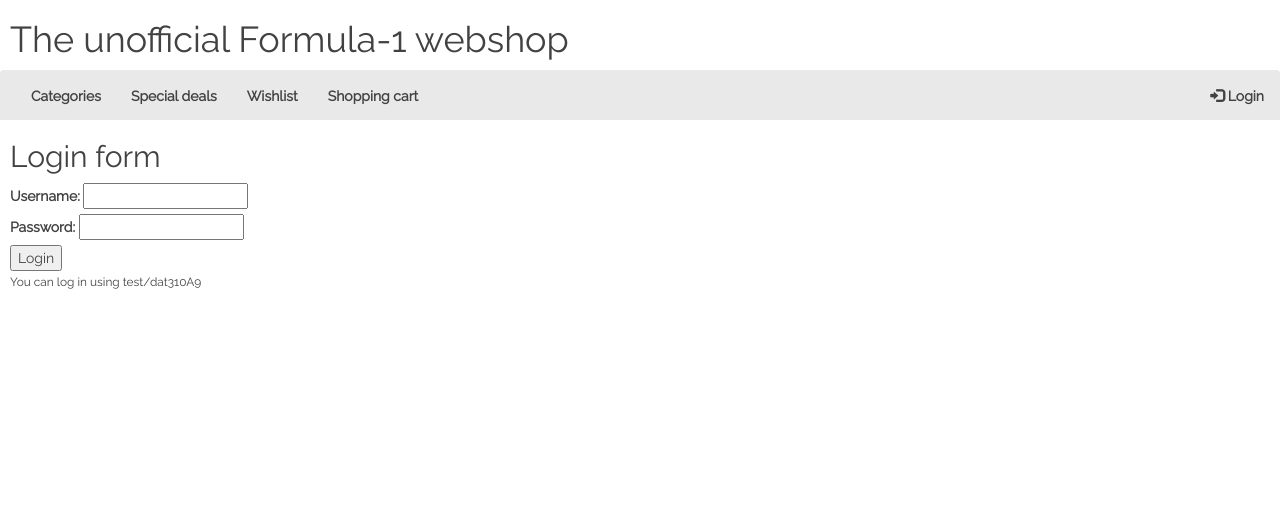
After one commit to hansludvig/dat310_web, a Flask app: page /login in a window 1280 px wide. The commit adds this page. Shown: the top 529 px of the page. Run offline with Flask 2, Linux system fonts and the light colour scheme; some libraries are stand-ins or nearby versions.

Commit message:
login added

```diff
--- a/assignments/9/app.py
+++ b/assignments/9/app.py
@@ -4,8 +4,10 @@
 
 from flask import Flask, request, render_template, g, flash, redirect, url_for, session
 import mysql.connector
+from werkzeug.security import generate_password_hash, check_password_hash
 
 app = Flask(__name__)
+app.debug = True
 
 # Application config
 app.config["DATABASE_USER"] = "root"
@@ -123,7 +125,7 @@
                                  "normal_price": i[3],
                                  "bonus_price": i[4],
                                  "img": i[5]})
-        return render_template("index.html", product_list=product_list)
+        return render_template("index.html", product_list=product_list, username=session.get("username", None))
     except mysql.connector.Error as err:
         print(err)
         return render_template("layout.html", msg="erreor")
@@ -360,6 +362,43 @@
         else:
             return render_template("checkout_0.html")
 
+# ASSIGN 9 ---------------------------------------------------------------------------------------------
+
+@app.route("/login", methods=["GET", "POST"])
+def login():
+    if request.method == "POST":  # if the form was submitted (otherwise we just display form)
+        if valid_login(request.form["username"], request.form["password"]):
+            session["username"] = request.form["username"]
+            return redirect(url_for("index"))
+        else:
+            flash("Invalid username or password!", "remove")
+    return render_template("login.html")
+
+@app.route("/logout")
+def logout():
+    session.pop("username")
+    flash("You are now logged out!", "set")
+    return redirect(url_for("index"))
+
+def valid_login(username, password):
+    """Checks if username-password combination is valid."""
+    db = get_db()
+    db.ping(True)
+    cur = db.cursor()
+
+    try:
+        sql = "SELECT password FROM users WHERE user_name = '{}';".format(username)
+        cur.execute(sql)
+        for i in cur:
+            return check_password_hash(i[0], password)
+        return False
+    except mysql.connector.Error as err:
+        flash(err, "set")
+        return False
+    finally:
+        cur.close()
+        db.close()
+
 def insert_query(sql):
     db = get_db()
     db.ping(True)
--- a/assignments/9/static/style.css
+++ b/assignments/9/static/style.css
@@ -40,7 +40,16 @@
     margin-left: 10px;
 }
 
-nav {
+.navbar-custom {
+	background-color:#E9E9E9;
+}
+
+.navbar-custom .navbar-nav > li > a {
+    color: #424242;
+    font-weight: bold;
+}
+
+/** nav {
     height: 30px;
     background-color: #E9E9E9;
     border-top: 1px solid #BCBCBC;
@@ -69,6 +78,8 @@
     font-weight: bold;
     text-decoration: none;
 }
+
+**/
 
 /** MAIN **/
 
--- a/assignments/9/templates/layout.html
+++ b/assignments/9/templates/layout.html
@@ -15,13 +15,24 @@
 
     <header>
         <h1>The unofficial Formula-1 webshop</h1>
-        <nav>
-            <ul>
-                <li><a href="#">Categories</a></li>
-                <li><a href="#">Special deals</a></li>
-                <li><a href="#">Wishlist</a></li>
-                <li><a href="{{ url_for('cart') }}">Shopping cart</a></li>
-            </ul>
+        <nav class="navbar navbar-custom">
+            <div class="container-fluid">
+                <ul class="nav navbar-nav">
+                    <li><a href="#">Categories</a></li>
+                    <li><a href="#">Special deals</a></li>
+                    <li><a href="#">Wishlist</a></li>
+                    <li><a href="{{ url_for('cart') }}">Shopping cart</a></li>
+                </ul>
+                <ul class="nav navbar-nav navbar-right">
+                    {% if username %}
+                        <li><a href="#"><span class="glyphicon glyphicon-wrench"></span> Product management</a></li>
+                        <li><a href="{{ url_for('logout') }}"><span class="glyphicon glyphicon-log-out"></span> Logout | {{ username }}</a></li>
+                    {% else %}
+                        <li><a href="{{ url_for('login') }}"><span class="glyphicon glyphicon-log-in"></span> Login</a></li>
+                    {% endif %}
+
+                </ul>
+            </div>
         </nav>
     </header>
 
--- /dev/null
+++ b/assignments/9/templates/login.html
@@ -0,0 +1,14 @@
+{% extends "layout.html" %}
+
+{% block content %}
+
+    <h2>Login form</h2>
+    <form action="{{ url_for('login') }}" method="POST">
+        <label>Username: <input type="text" name="username" /></label><br />
+        <label>Password: <input type="password" name="password"></label><br />
+        <input type="submit" value="Login">
+    </form>
+
+    <p><small>You can log in using test/dat310A9</small></p>
+
+{% endblock %}
```
